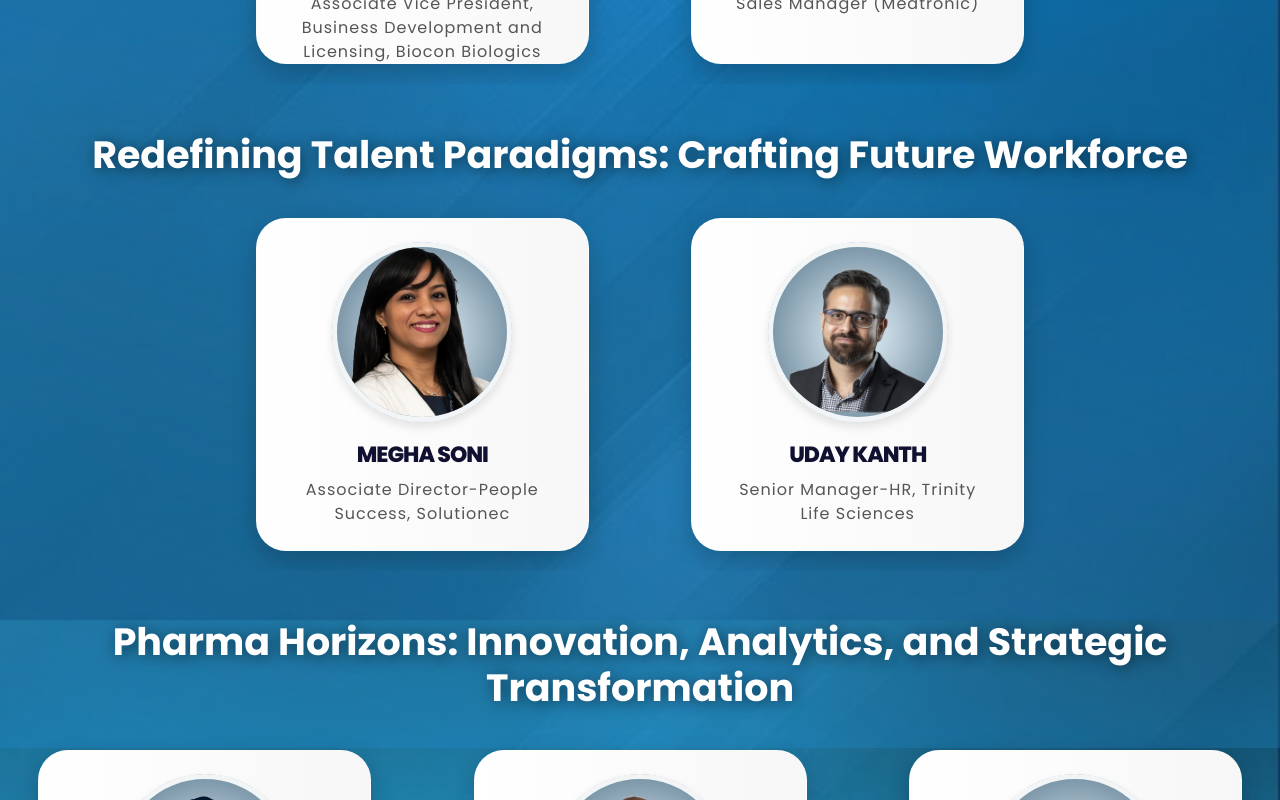
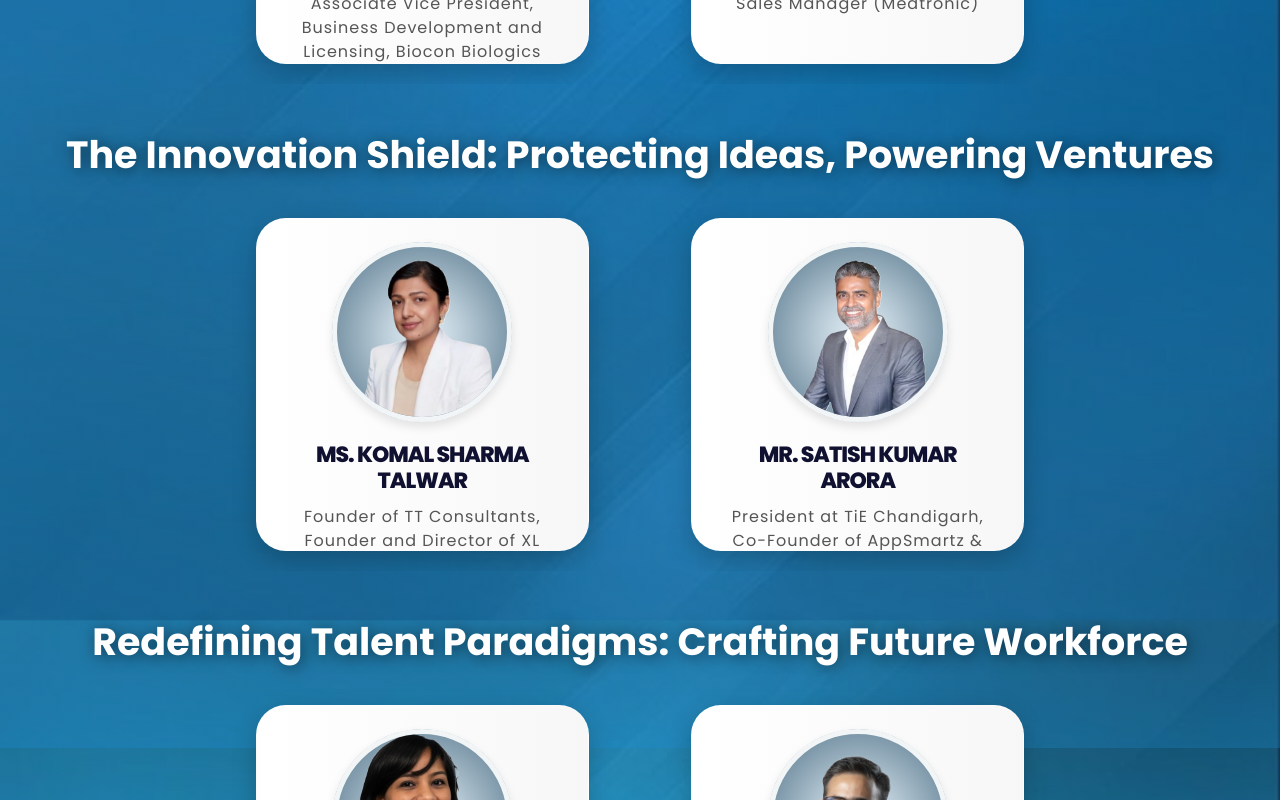
Before and after one commit to purveshjambhulkar/SAMPRABHAV, a React (Create React App) app in the folder frontend/: page /speakers in a window 1280 px wide. Shown: the part 1780-2580 px from the top of the page. Built offline with nearby package versions, Linux system fonts and the light colour scheme.

Commit message:
Updated speaker.js with new code

```diff
--- a/frontend/src/components/Speaker.js
+++ b/frontend/src/components/Speaker.js
@@ -13,6 +13,8 @@ import speaker7 from "../assests/Speakers/7.png";
 import speaker8 from "../assests/Speakers/8.png";
 import speaker9 from "../assests/Speakers/9.png";
 import speaker10 from "../assests/Speakers/10.png";
+import speaker11 from "../assests/Speakers/11.png";
+import speaker12 from "../assests/Speakers/12.png";
 
 
 import chiefGuestImage from "../assests/Speakers/chiefGuest.png"; // Replace with actual image
@@ -22,7 +24,7 @@ import { Link } from "react-router-dom";
 import { FaArrowLeft } from "react-icons/fa";
 import logo from "../assests/logo.png";
 
-const speakerImages = [speaker1, speaker2, speaker3, speaker4, speaker5, speaker6, speaker7, speaker8, speaker9,speaker10];
+const speakerImages = [speaker1, speaker2, speaker3, speaker4, speaker5, speaker6, speaker7, speaker8, speaker9,speaker10, speaker11, speaker12];
 
 const buckets = [
   {
@@ -30,7 +32,7 @@ const buckets = [
     speakers: [
       { id: 1, name: "Mr. Harit Mohan", designation: "Founder & CEO, Signicent, and Global Co-Chair TiE Univ. (TiE U)", linkedin: "https://www.linkedin.com/in/mohanharit" },
       { id: 2, name: "Dr. Ankit Jain", designation: "Senior Segment Manager, Applied Genomics (Illumina)", linkedin: "https://www.linkedin.com/in/ankit-jain-34466b109" },
-      { id: 100, name: "Tavinder Jit Singh Vasudeva", designation: "President & Chief Business Officer, Microlabs", linkedin: "https://www.linkedin.com/in/tavinder-jit-singh-vasudeva-86b5625" }
+      { id: 10, name: "Tavinder Jit Singh Vasudeva", designation: "President & Chief Business Officer, Microlabs", linkedin: "https://www.linkedin.com/in/tavinder-jit-singh-vasudeva-86b5625" }
     ]
   },
   {
@@ -40,10 +42,13 @@ const buckets = [
       { id: 4, name: "Ajayy Kumar Shukla", designation: "Sales Manager (Medtronic)", linkedin: "https://www.linkedin.com/in/ajayy-kumar-shuklaa-090b501b", category: "Medical devices" }
     ]
   },
-  // {
-  //   title: "Re-envisioning boundaries: Transformative Strategies for Business and Product Excellence (Speaker to be determined)",
-  //   speakers: []
-  // },
+  {
+    title: "The Innovation Shield: Protecting Ideas, Powering Ventures",
+    speakers: [
+      { id: 11, name: "Ms. Komal Sharma Talwar", designation: "Founder of TT Consultants, Founder and Director of XL Scout", linkedin: "https://www.linkedin.com/in/komalsharmatalwar", category: "Biologics" },
+      { id: 12, name: "Mr. Satish Kumar Arora", designation: "President at TiE Chandigarh, Co-Founder of AppSmartz & GameSee Pvt. Ltd., Angel Investor", linkedin: "https://www.linkedin.com/in/skarora27", category: "Medical devices" }
+    ]
+  },
   {
     title: "Redefining Talent Paradigms: Crafting Future Workforce",
     speakers: [
@@ -164,7 +169,7 @@ const Speakers = () => {
                       <div className={styles.speakerImage}>
                         <a href={speaker.linkedin} target="_blank" rel="noopener noreferrer">
                           <img
-                            src={speakerImages[(speaker.id - 1) % speakerImages.length]}
+                            src={speakerImages[speaker.id - 1]}
                             alt={speaker.name}
                           />
                         </a>
```
